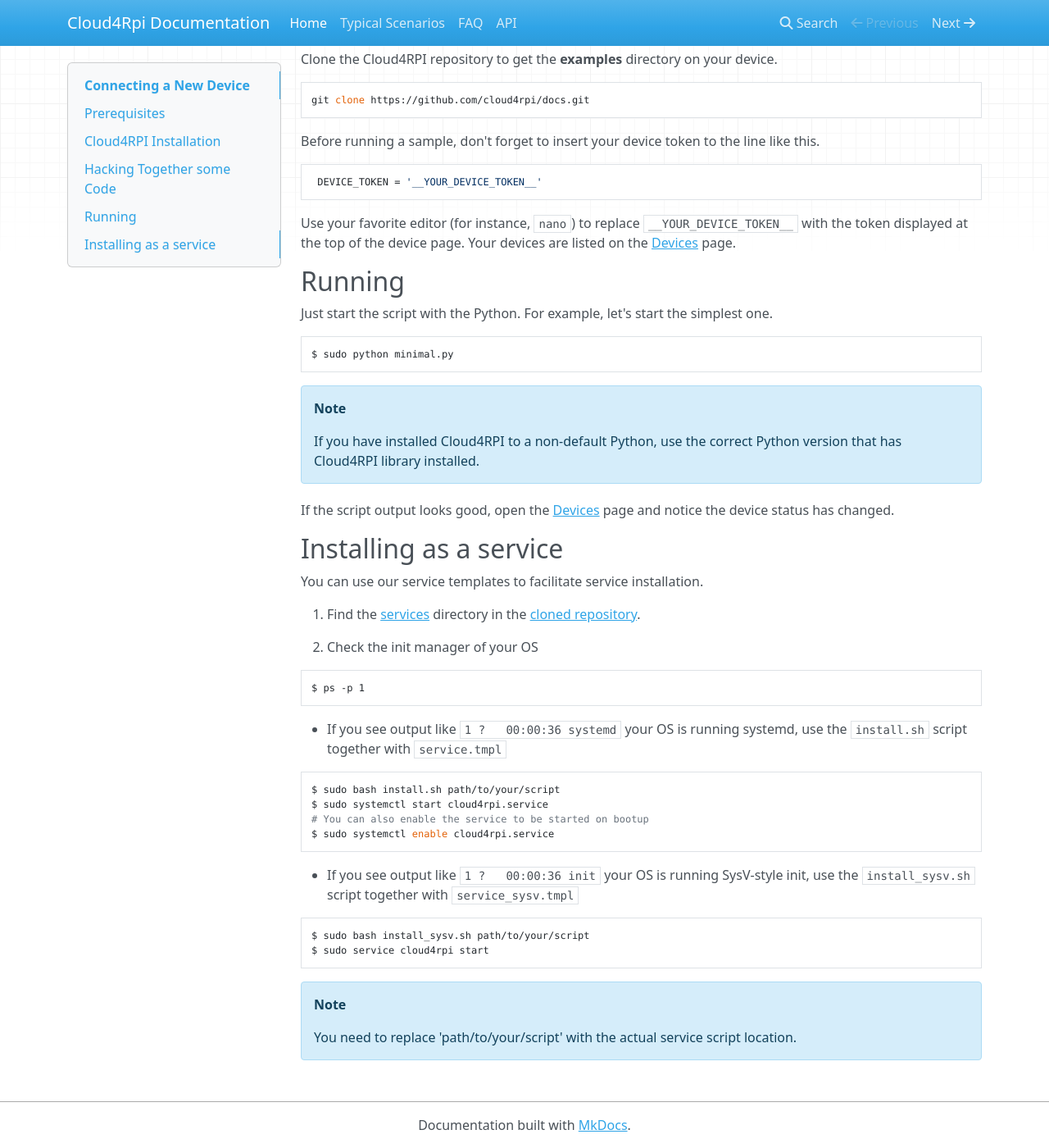
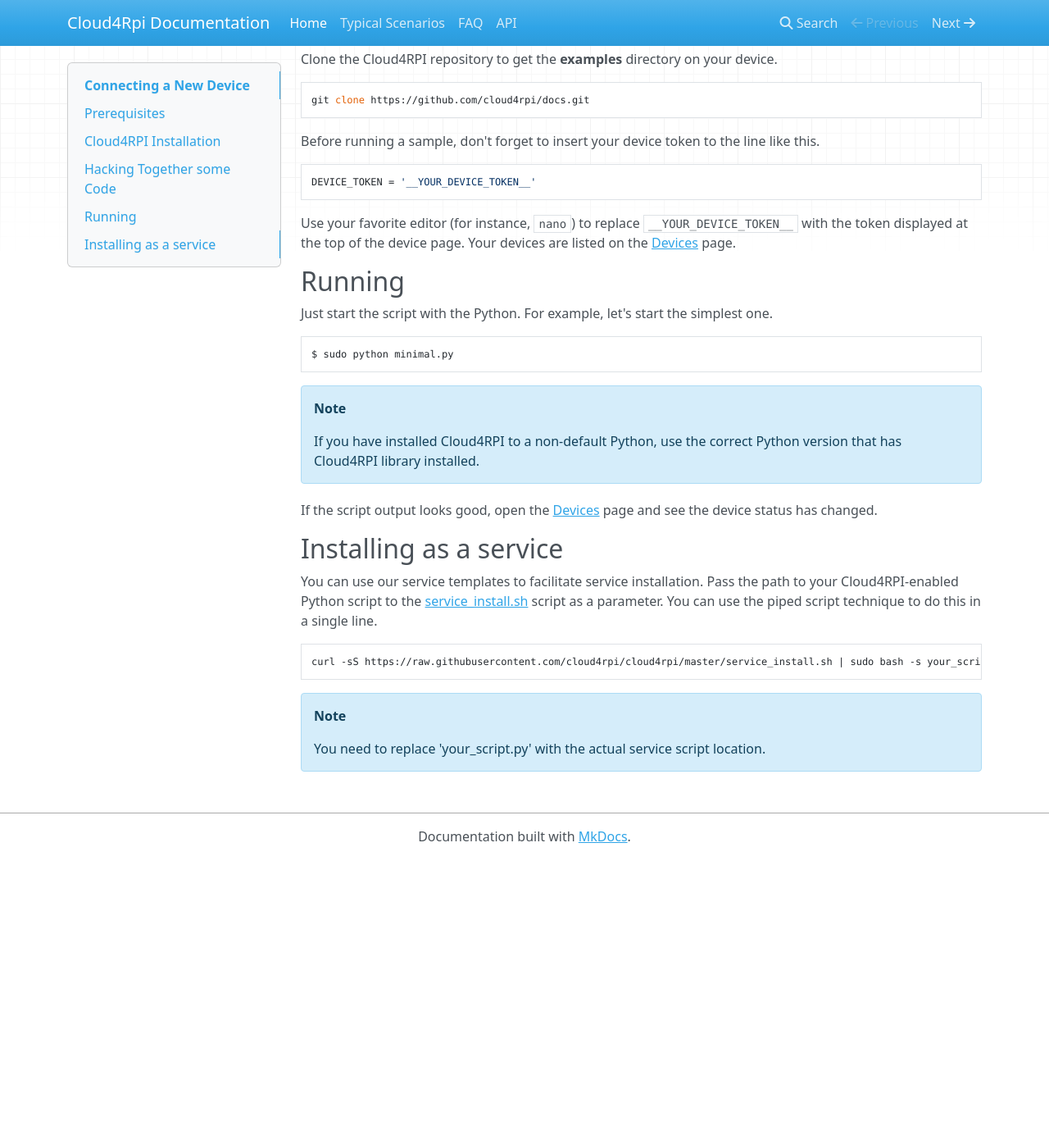
Before and after one commit to cloud4rpi/docs, an MkDocs documentation site: the page built from docs/index.md, in a window 1280 px wide and 1400 px high, scrolled down 1297 px. Shown: the whole window at 82% size. Built offline with MkDocs 1.6.1, drawn with Linux system fonts in a browser that asks for light colours; nearby versions of some CDN libraries; old or Windows-style settings are respelled for this version of MkDocs; after the commit the page ends 2345 px from its top, so only the background shows below that; some of the changed text lies outside the part shown.

Commit message:
piped script

````diff
--- a/docs/index.md
+++ b/docs/index.md
@@ -65,7 +65,7 @@
 Before running a sample, don't forget to insert your device token to the line like this.
 
 ``` python
- DEVICE_TOKEN = '__YOUR_DEVICE_TOKEN__'
+DEVICE_TOKEN = '__YOUR_DEVICE_TOKEN__'
 ```
 
 Use your favorite editor (for instance, `nano`) to replace `__YOUR_DEVICE_TOKEN__` with the token displayed at the top of the device page. Your devices are listed on the [Devices](https://cloud4rpi.io/devices) page.
@@ -83,35 +83,17 @@
 
     If you have installed Cloud4RPI to a non-default Python, use the correct Python version that has Cloud4RPI library installed.
 
-If the script output looks good, open the [Devices](https://cloud4rpi.io/devices) page and notice the device status has changed.
+If the script output looks good, open the [Devices](https://cloud4rpi.io/devices) page and see the device status has changed.
+
 
 ## Installing as a service
 
-You can use our service templates to facilitate service installation.
-
-1. Find the  [services](https://github.com/cloud4rpi/cloud4rpi/tree/master/services) directory in the [cloned repository](#hacking-together-some-code).
-
-2. Check the init manager of your OS
+You can use our service templates to facilitate service installation. Pass the path to your Cloud4RPI-enabled Python script to the [service_install.sh](https://github.com/cloud4rpi/cloud4rpi/blob/master/service_install.sh) script as a parameter. You can use the piped script technique to do this in a single line.
 
 ``` bash
-$ ps -p 1
-```
-
-- If you see output like `1 ?   00:00:36 systemd` your OS is running systemd, use the `install.sh` script together with `service.tmpl`
-
-``` bash
-$ sudo bash install.sh path/to/your/script
-$ sudo systemctl start cloud4rpi.service
-# You can also enable the service to be started on bootup
-$ sudo systemctl enable cloud4rpi.service
-```
-
-- If you see output like `1 ?   00:00:36 init` your OS is running SysV-style init, use the `install_sysv.sh` script together with `service_sysv.tmpl`
-``` bash
-$ sudo bash install_sysv.sh path/to/your/script
-$ sudo service cloud4rpi start
+curl -sS https://raw.githubusercontent.com/cloud4rpi/cloud4rpi/master/service_install.sh | sudo bash -s your_script.py
 ```
 
 !!! Note
 
-    You need to replace 'path/to/your/script' with the actual service script location.
+    You need to replace 'your_script.py' with the actual service script location.
````
Also changed, not shown: other parts of docs/index.md (+1 -1 lines).
